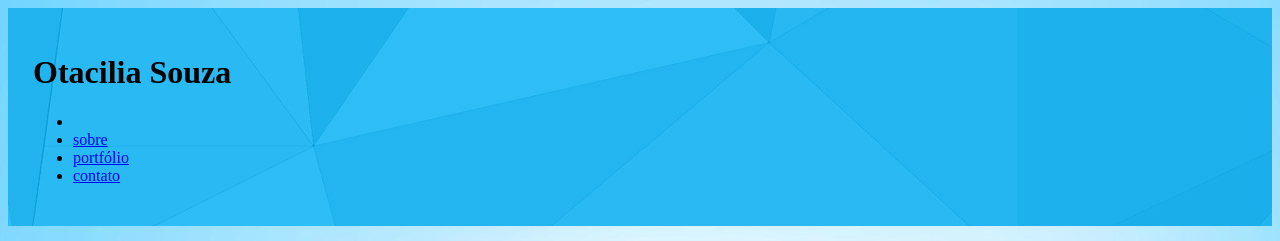
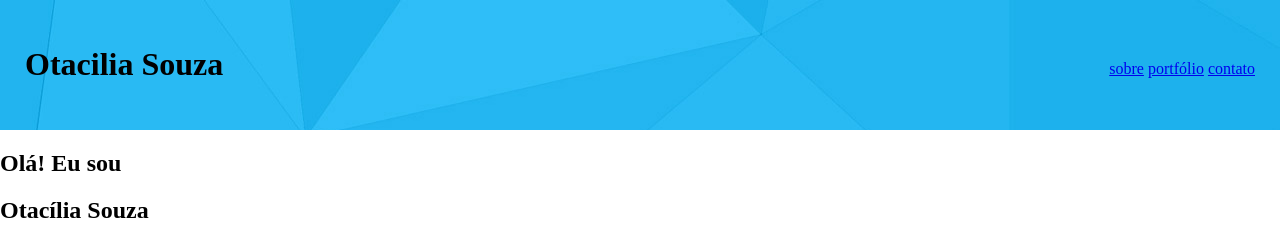
Before and after one commit to OtaciliaSouza/portfolio, a plain HTML site: page index.html in a window 1280 px wide. Shown: the top 241 px of the page. Drawn offline with Linux system fonts and the light colour scheme.

Commit message:
Adicionando CSS inicial ao Header

```diff
--- a/index.css
+++ b/index.css
@@ -5,14 +5,30 @@ background-image: url(imagem/readf.jpg);
 }
 
 
-body{
+/* body{
     background: url(imagem/nnor.jpg) no-repeat center center
     fixed;
   -webkit-background-size: cover;
   -moz-background-size: cover;
   -o-background-size: cover;
   background-size: cover;
+} */
+
+body{
+  padding: 0;
+  margin: 0;
 }
+
+header{
+  display: flex;
+  justify-content: space-between;
+  flex-direction: row;
+}
+
+.navegation{
+  padding-top: 35px;
+}
+
 
 
 
--- a/index.html
+++ b/index.html
@@ -5,24 +5,23 @@
     <meta charset="UTF-8">
     <meta http-equiv="X-UA-Compatible" content="IE=edge">
     <meta name="viewport" content="width=device-width, initial-scale=1.0">
-    <link rel="stylesheet"  href="index.css">
+    <link rel="stylesheet" href="index.css">
+
     <title>Portifolio</title>
 </head>
+
 <body>
     <header class="header">
         <div>
-      <div id="Menu">
             <h1 id="name">Otacilia Souza</h1>
+        </div>
+        <div class="navegation">
 
-            <ul>
-                <li id="nav-item"></li>
-                <li ><a class="nav-link" id="sobre" href="#profile-row">sobre</a></li>
-                <li><a class="nav-link" href="portfolio/portfolio.html">portfólio</a></li>
-                <li><a class="nav-link" href="contact.html">contato</a></li>
+                <a class="nav-link" id="sobre" href="#profile-row">sobre</a>
+                <a class="nav-link" href="portfolio/portfolio.html">portfólio</a>
+                <a class="nav-link" href="contact.html">contato</a>
             </ul>
         </div>
-
-
     </header>
 
     <section class="superior-content">
@@ -44,23 +43,30 @@
             <p> No ano de 2018 compreendi que necessitava fazer uma transição de carreira e após muito pesquisar e
                 estar em contato com a área de tecnologia decidi então que investiria na area de programação,pórem
                 com o curto tempo que mim restava para dedicar-me a algo novo, não conseguia concluir este objetivo.
-            No ano de 2021 decidi que não dava mais para esperar então pausei as atividades profissionais e entrei de
+                No ano de 2021 decidi que não dava mais para esperar então pausei as atividades profissionais e entrei
+                de
                 cabeça
                 no curso de programação em desenvolvimento web ministrado pela Labenu</p>
 
-<section><Academica>
+            <section>
+                <Academica>
                     <div id="academic-background">
                         <h2 class="title">Formação Academica</h2>
-    <p>Bacharelado em Fisioterapia -2006-2011|<span class="college">Associação Caruaruense de Ensino Superior</span></p>
+                        <p>Bacharelado em Fisioterapia -2006-2011|<span class="college">Associação Caruaruense de Ensino
+                                Superior</span></p>
                         <p class="College">-ASCES</p>
                     </div>
 
                     <div id="free-courses">
                         <h2 class="title">Cursos Livres</h2>
-    <p>Aprenda o que são Estrutura de Dados e Algoritimos- 2020|<span class="college">Digital Innovation One</span></p>
-    <p>Sintaxe Básica em Java Script- Novembro de 2021|<span class="college">Digital Innovation One</span></p>
-    <p>Lógica de Programação- Dezembro de 2021|<span class="college">Digital Innovation One</span></p>
-    <p>Introdução ao Git e ao Github- Dezembro de 2021|<span class="college">Digital Innovation One</span></p>
+                        <p>Aprenda o que são Estrutura de Dados e Algoritimos- 2020|<span class="college">Digital
+                                Innovation One</span></p>
+                        <p>Sintaxe Básica em Java Script- Novembro de 2021|<span class="college">Digital Innovation
+                                One</span></p>
+                        <p>Lógica de Programação- Dezembro de 2021|<span class="college">Digital Innovation One</span>
+                        </p>
+                        <p>Introdução ao Git e ao Github- Dezembro de 2021|<span class="college">Digital Innovation
+                                One</span></p>
                         <p>Curso Desenvolvimento Web Completo- Em andamento|<span class="college">Udemy</span></p>
                         <p>Curso Desenvolvimento Web - 2021-2022|<span class="college">Labenu</span></p>
                     </div>
@@ -83,4 +89,5 @@
             </section>
 
 </body>
+
 </html>
```
Lines whose indentation alone changed are shown as unchanged.
